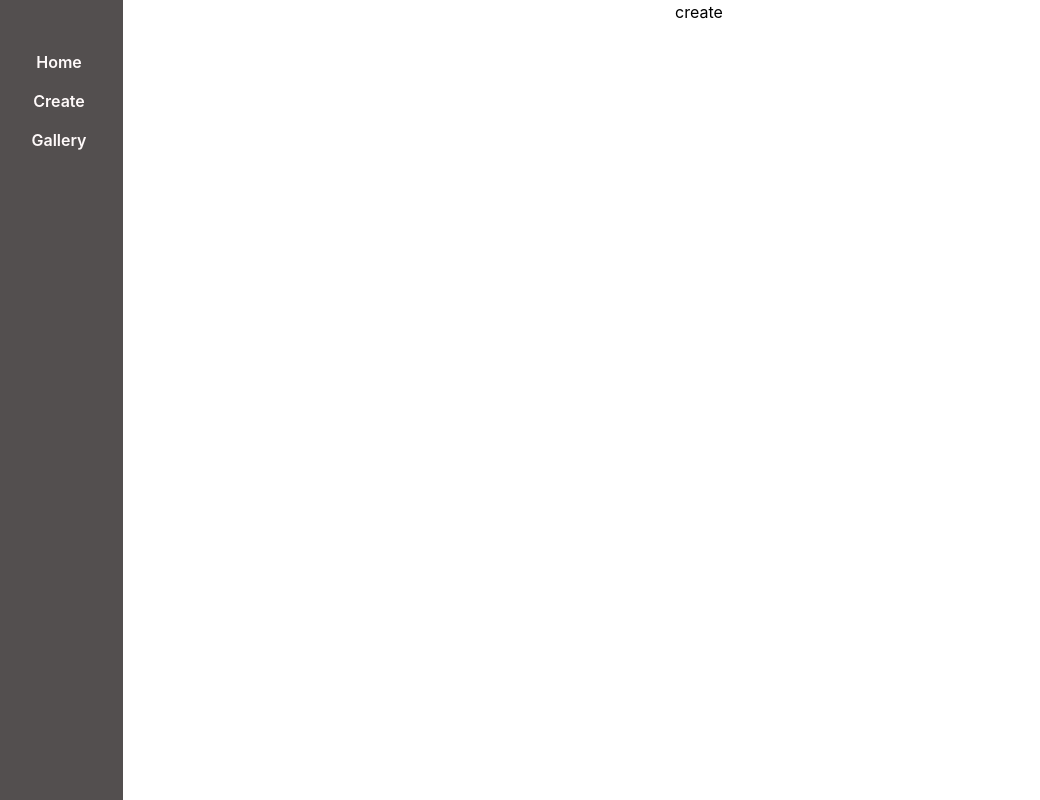
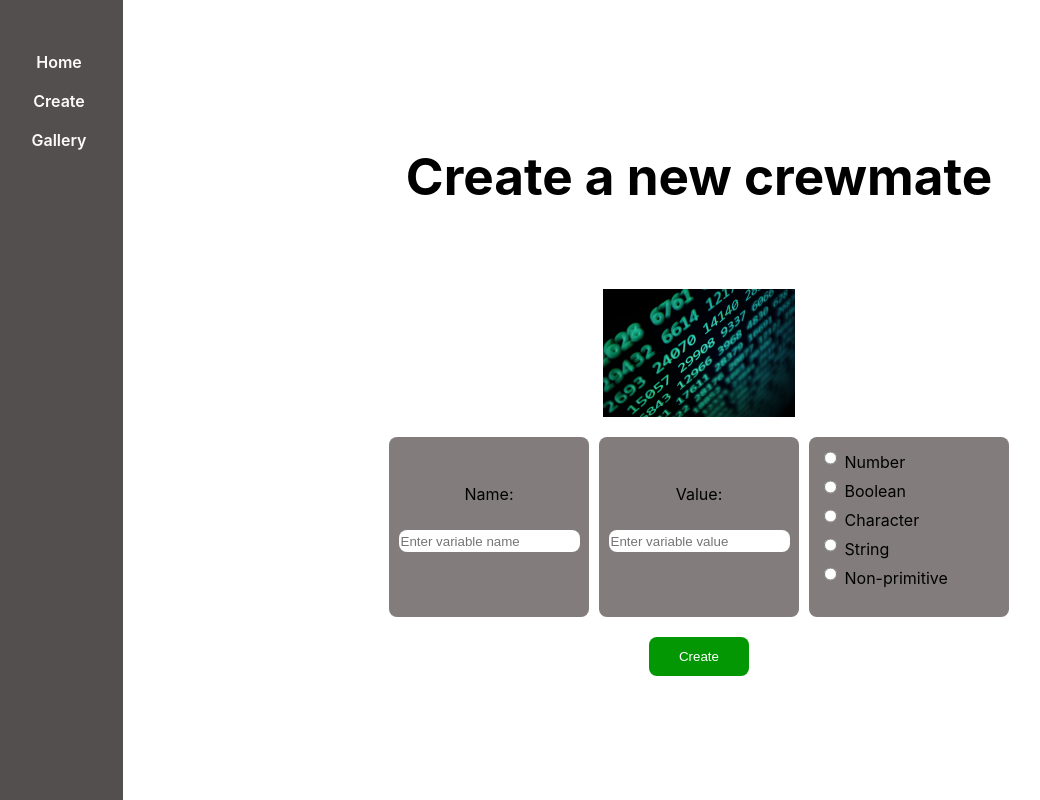
Before and after one commit to binaryfisher/codepath-project7, a React (Vite) app: page /create in a window 1280 px wide. Shown: the whole page, without its empty margins (5-1045 px from the left). Built offline with nearby package versions, Linux system fonts and the light colour scheme.

Commit message:
gallery function finished

```diff
--- a/package.json
+++ b/package.json
@@ -9,6 +9,7 @@
     "preview": "vite preview"
   },
   "dependencies": {
+    "@supabase/supabase-js": "^2.12.1",
     "react": "^18.2.0",
     "react-dom": "^18.2.0",
     "react-router-dom": "^6.9.0"
--- /dev/null
+++ b/src/client.js
@@ -0,0 +1,7 @@
+import { createClient } from '@supabase/supabase-js'
+
+const URL = "https://lslodlvqydzmeuipksbw.supabase.co";
+const API_KEY = "eyJhbGciOiJIUzI1NiIsInR5cCI6IkpXVCJ9.eyJpc3MiOiJzdXBhYmFzZSIsInJlZiI6ImxzbG9kbHZxeWR6bWV1aXBrc2J3Iiwicm9sZSI6ImFub24iLCJpYXQiOjE2Nzk5MzYwMTMsImV4cCI6MTk5NTUxMjAxM30.4h1-NmIswf9VfdaYEemz0EM7gTf4vV0NvVEATp2AAJ8";
+
+
+export const supabase = createClient(URL, API_KEY);
--- a/src/components/create.jsx
+++ b/src/components/create.jsx
@@ -1,7 +1,118 @@
+import React from "react";
+import { useState } from "react";
+import { supabase } from "../client";
+
+
+
 const Create = () =>{
+
+    const [inputData, setInputData] = useState({
+        name:"",
+        value:"",
+        type:""
+    })
+
+    const [name, setName] = useState("");
+    const [value, setValue] = useState("");
+    const [type, setType] = useState("");
+    const [nameValidation, setNameValidation] = useState("");
+    const [valueValidation, setValueValidation] = useState("");
+    const [typeValidation, setTypeValidation] = useState("");
+    const [informBoxClass, setInformBoxClass] = useState("inform-box");
+    const [informBoxTxt, setInformBoxTxt] = useState("")
+
+    const handleNameInput = (event) => {
+        handleInputValidation()
+       setName(event.target.value);
+
+    }
+    const handleValueInput = (event) => {
+        handleInputValidation()
+        setValue(event.target.value);
+
+    }
+
+    const handleTypeInput = (event) =>{
+        handleInputValidation()
+        setType(event.target.value);
+
+    }
+
+    const handleInputValidation = () =>{
+        if(!name){
+            setNameValidation("Please enter a valid name")
+        }else{
+            setNameValidation("")
+        }
+
+        if(!value){
+            setValueValidation("Please enter a valid value")
+         }else{
+             setValueValidation("")
+         }
+
+         if(!type){
+            setTypeValidation("Please chose a type");
+
+         }else{
+            setTypeValidation("");
+         }
+
+         return(name && value && type)
+
+    }
+
+    const handleBtnClick = async (event) =>{
+        let isValid =  handleInputValidation();
+        if(isValid){
+            await supabase
+            .from("Crewmates")
+            .insert({name: name, value: value, type: type})
+            .select();
+            setInformBoxClass("inform-box inform-box-display")
+            setInformBoxTxt(`Crewmate ${name} has been created!`)
+        }
+
+    }
+
+    const handleInformBoxClick = () =>{
+        setInformBoxClass("inform-box inform-box-display inform-box-disappear")
+    }
+
     return(
-        <div>
-            create
+        <div className="create-page">
+           <h1>Create a new crewmate</h1>
+           <img className="create-img" src="src\assets\create-img.jpg" />
+           <form className="create-form">
+                <div className="create-form-name form-att">
+                    <label htmlFor="name">Name:</label>
+                    <br />
+                    <input type="text" name="name" placeholder="Enter variable name" onChange={handleNameInput}/>
+                    <div className="validation-box">{nameValidation}</div>
+                </div>
+
+                <div className="create-form-value form-att">
+                    <label htmlFor="value">Value:</label>
+                    <br />
+                    <input type="text" name="value" placeholder="Enter variable value" onChange={handleValueInput} />
+                    <div className="validation-box">{valueValidation}</div>
+                </div>
+
+                <div className="create-form-type form-att">
+                    <div className="create-form-type-choice"><input type="radio" value="number" name="data-type" onChange={handleTypeInput} /> Number</div>
+                    <div className="create-form-type-choice"><input type="radio" value="boolean" name="data-type" onChange={handleTypeInput} /> Boolean</div>
+                    <div className="create-form-type-choice"><input type="radio" value="char" name="data-type" onChange={handleTypeInput} /> Character</div>
+                    <div className="create-form-type-choice"><input type="radio" value="string" name="data-type" onChange={handleTypeInput} /> String</div>
+                    <div className="create-form-type-choice"><input type="radio" value="nonPrimitive" name="data-type" onChange={handleTypeInput} /> Non-primitive</div>
+                    <div className="validation-box">{typeValidation}</div>
+                </div>
+
+
+           </form>
+
+           <button onClick={handleBtnClick}>Create</button>
+          <div className={informBoxClass} onClick={handleInformBoxClick}>{informBoxTxt}</div>
+
         </div>
     )
 }
--- a/src/components/gallery.jsx
+++ b/src/components/gallery.jsx
@@ -1,7 +1,46 @@
+import React, { useState } from "react";
+
+import { supabase } from '../client'
+import { useEffect } from "react";
+import { BrowserRouter, Route, Link, Routes} from 'react-router-dom'
 const Gallery = () =>{
+
+    const [allCrewmates, setAllCrewmates] = useState(null);
+
+    useEffect(()=> {
+        const fetchData = async() => {
+            const {data} = await supabase
+            .from("Crewmates")
+            .select()
+            .order("created_at", {ascending: true});
+            setAllCrewmates(data);
+        };
+
+        fetchData();
+
+
+    },[])
+
+
+
+
+
     return(
-        <div>
-            gallery
+        <div className="gallery">
+
+            {allCrewmates && allCrewmates.length > 0 ? (
+                 allCrewmates.map((element, index) => (
+                   <div key={index} className="gallery-card">
+                     <div className="gallery-card-attr">
+                         <div >Name of Crewmate: {element.name}</div>
+                         <div >Value of Crewmate: {element.value}</div>
+                         <div >Type of Crewmate: {element.type}</div>
+                     </div>
+                     <button className="gallery-card-button"><Link to="/gallery/id">Edit Crewmate</Link></button>
+                   </div>
+                 ))
+            ):(null)}
+
         </div>
     )
 }
--- a/src/components/home.jsx
+++ b/src/components/home.jsx
@@ -4,7 +4,8 @@ const Home = () =>{
         <div>
 
            <h1>Welcome to the Crewmate Creator!</h1>
-           <h3>Here is where you can create your very own set of crewmates</h3>
+           <h3>You can create your own set of variable crewmates here.</h3>
+           <img className="home-img"  src="https://www.computersciencedegreehub.com/wp-content/uploads/2023/02/shutterstock_535124956-scaled.jpg" />
 
         </div>
     )
--- a/src/index.css
+++ b/src/index.css
@@ -41,11 +41,24 @@ h1 {
 
 }
 
+.home-img{
+  margin-top: 50px;
+  border-radius: 8px;
+  width: clamp(200px, 50vw, 600px);
+}
+
+.create-img{
+  margin-top: 50px;
+  width: clamp(50px, 15vw, 200px);
+}
+
+
 .nav-bar{
   display: flex;
   height: 100vh;
   padding-top: 50px;
   gap: 15px;
+  min-width: 120px;
   background-color: #534f4f;
   flex-direction: column;
 }
@@ -61,3 +74,117 @@ a:link {color:#FFFAFA;}
 a:visited {color:#FFFAFA;}
 a:hover {color:#b6adad;}
 a:active {color:#cfc5c5;}
+
+.create-form{
+    display: flex;
+    justify-content: center;
+    gap: 10px;
+    margin-top: 20px;
+}
+
+input{
+ border-radius: 8px;
+ outline: none;
+ border: none;
+ height: 20px;
+}
+
+.form-att{
+  border-radius: 8px;
+  width: 200px;
+  height: 180px;
+  background-color: rgb(131, 124, 124);
+  display: flex;
+  flex-direction: column;
+  justify-content: center;
+  align-items: center;
+}
+.create-form-type{
+  display: flex;
+  width: 190px;
+  padding-left: 10px;
+  flex-direction: column;
+  justify-content: center;
+  align-items: flex-start;
+}
+
+.validation-box{
+  height: 16px;
+  width: 80%;
+  margin-top: 3px;
+  font-size: 10px;
+  color: rgb(207, 5, 5);
+  font-weight: 700;
+  text-align: start;
+}
+
+.create-page{
+  display: flex;
+  flex-direction: column;
+  justify-content: center;
+  align-items: center;
+}
+
+
+button{
+  padding: 12px 30px;
+  margin-top: 20px;
+  border-radius: 8px;
+  outline: none;
+  border: none;
+  color: white;
+  background-color: rgb(3, 151, 3);
+  cursor: pointer;
+}
+
+button:hover{
+  background-color: rgb(4, 116, 4);
+}
+.gallery{
+  display: flex;
+  margin: 20px 20px;
+  justify-content: space-around;
+  flex-wrap: wrap;
+  gap: 5vw;
+  overflow-y: auto;
+}
+.gallery-card{
+  background-color: #eee7e7;
+  box-shadow: 1px 1px 6px 2px #b6adad;
+  width: 200px;
+  height: 200px;
+  text-align: left;
+  border-radius: 8px;
+  display: flex;
+  flex-direction: column;
+  align-items: center;
+  justify-content: center;
+  cursor: pointer;
+
+}
+
+
+.inform-box{
+  margin-top: 20px;
+  width: 300px;
+  height: 40px;
+  display: flex;
+  justify-content: center;
+  align-items: center;
+  border-radius: 8px;
+  cursor: pointer;
+
+}
+
+.inform-box-display{
+
+  background-color: rgb(216, 208, 208);
+
+
+}
+
+.inform-box-disappear{
+  transform: scaleX(0);
+  transform: scaleY(0);
+  transition: all 1s ease-out;
+}
```
Also changed, not shown: src/assets/create-img.jpg (added), 1 other file (tests, documents, lock files or other folders).
